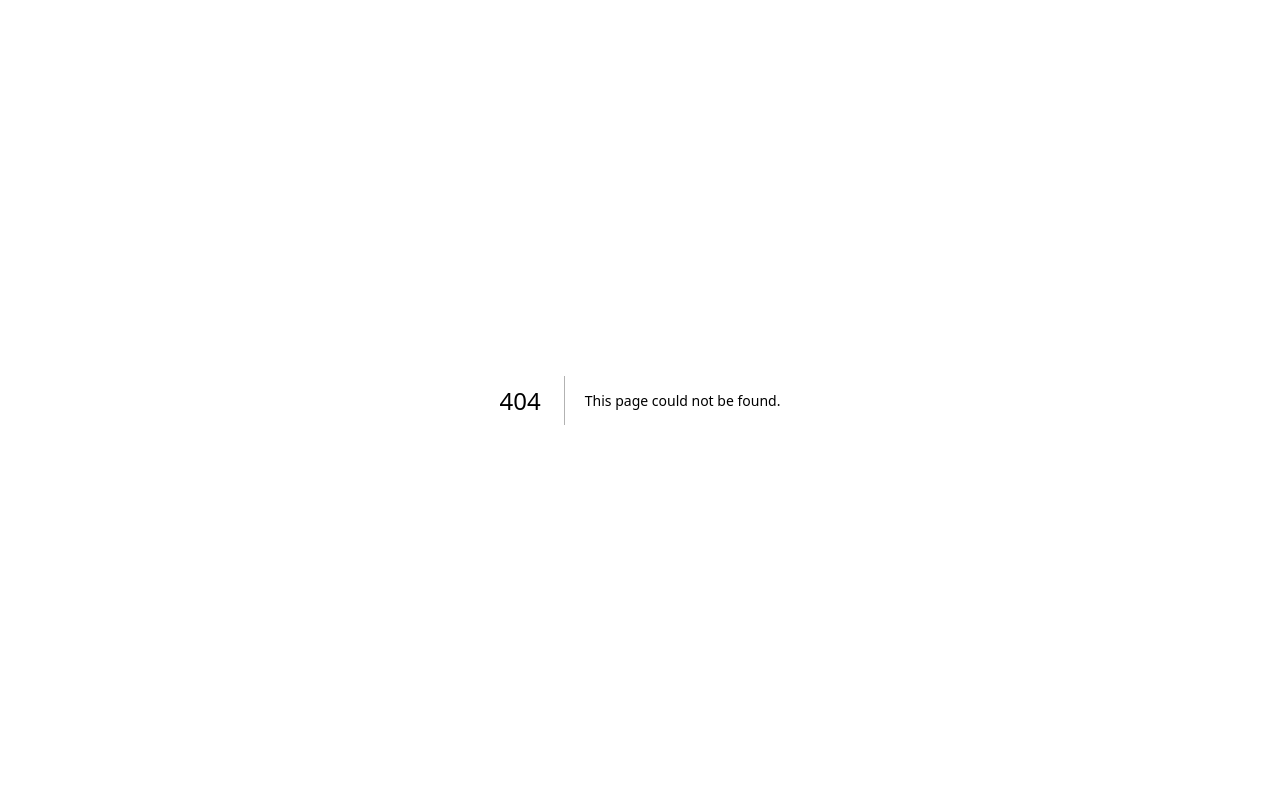
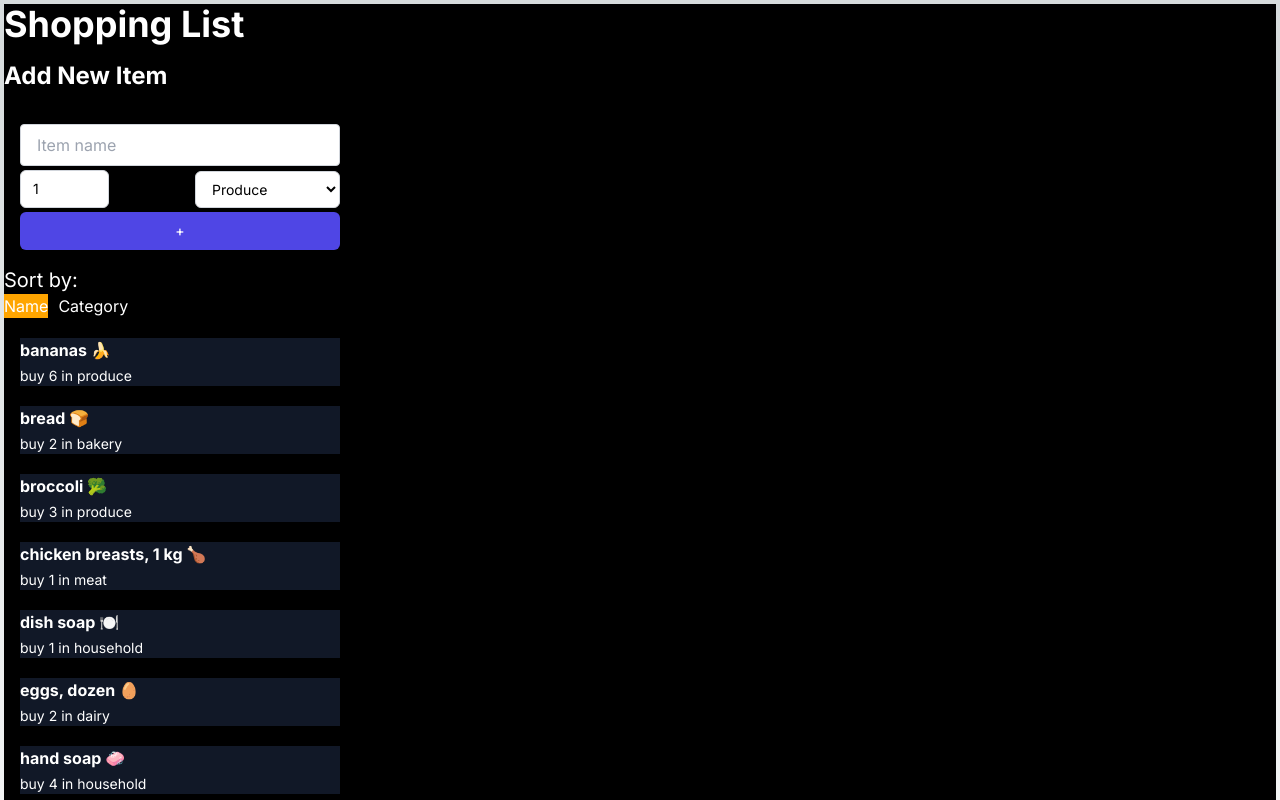
Before and after one commit to cuiyiye/cprg306-assignments, a Next.js app: page /week-6 in a window 1280 px wide. Before the commit this address had no page. Shown: the top 800 px of the page. Built offline with nearby package versions, Linux system fonts and the light colour scheme.

Commit message:
week-6 finished

```diff
--- a/app/page.js
+++ b/app/page.js
@@ -11,6 +11,7 @@
        <p><Link href="week-3">Week 3</Link></p>
        <p><Link href="week-4">Week 4</Link></p>
        <p><Link href="week-5">Week 5</Link></p>
+       <p><Link href="week-6">Week 6</Link></p>
 
      </li>
 
--- /dev/null
+++ b/app/week-6/item-list.js
@@ -0,0 +1,37 @@
+"use client";
+
+import Item from './item.js';
+import { useState } from 'react';
+
+export default function ItemList({items})
+{
+    const [sortBy, setSortBy] = useState('name');
+
+    const sortedItems = items.sort((a, b) => {
+        if (sortBy === 'name')
+        {
+            return a.name.localeCompare(b.name);
+        }
+        else if (sortBy === 'category')
+        {
+            return a.category.localeCompare(b.category);
+        }
+
+        return 0;
+    });
+
+
+
+    return (
+        <div>
+            <p className="text-xl">Sort by: </p>
+            <button onClick={() => setSortBy('name')} style={{ backgroundColor: sortBy === 'name' ? 'orange' : 'black', marginRight: '5px' }} >Name</button>
+            <button onClick={() => setSortBy('category')} style={{ backgroundColor: sortBy === 'category' ? 'orange' : 'black', marginLeft: '5px' }} >Category</button>
+            <ul>
+                {sortedItems.map(item => (
+    <Item key={item.id} name={item.name} quantity={item.quantity} category={item.category} />
+  ))}
+            </ul>
+        </div>
+    );
+}
--- /dev/null
+++ b/app/week-6/item.js
@@ -0,0 +1,10 @@
+export default function Item(props)
+{
+    return (
+        <div className = "m-5 ml-4 bg-gray-900 max-w-xs">
+            <h2 className = " font-bold ">{props.name}</h2>
+            <p className = "mt-1 text-sm"> buy {props.quantity} in {props.category} </p>
+
+        </div>
+    );
+};
--- /dev/null
+++ b/app/week-6/items.json
@@ -0,0 +1,74 @@
+[
+    {
+      "id": "1h2GJKH12gkHG31h1H",
+      "name": "milk, 4 L 🥛",
+      "quantity": 1,
+      "category": "dairy"
+    },
+    {
+      "id": "2KJH3k2j3H1k2J3K1H",
+      "name": "bread 🍞",
+      "quantity": 2,
+      "category": "bakery"
+    },
+    {
+      "id": "3h2KJH3k2j3H1k2J3",
+      "name": "eggs, dozen 🥚",
+      "quantity": 2,
+      "category": "dairy"
+    },
+    {
+      "id": "4k2J3K1H2GJKH12gk",
+      "name": "bananas 🍌",
+      "quantity": 6,
+      "category": "produce"
+    },
+    {
+      "id": "5H1h1H2KJH3k2j3H",
+      "name": "broccoli 🥦",
+      "quantity": 3,
+      "category": "produce"
+    },
+    {
+      "id": "6H1k2J3K1H2GJKH1",
+      "name": "chicken breasts, 1 kg 🍗",
+      "quantity": 1,
+      "category": "meat"
+    },
+    {
+      "id": "7gkHG31h1H2KJH3k",
+      "name": "pasta sauce 🍝",
+      "quantity": 3,
+      "category": "canned goods"
+    },
+    {
+      "id": "8j3H1k2J3K1H2GJK",
+      "name": "spaghetti, 454 g 🍝",
+      "quantity": 2,
+      "category": "dry goods"
+    },
+    {
+      "id": "9H12gkHG31h1H2KJ",
+      "name": "toilet paper, 12 pack 🧻",
+      "quantity": 1,
+      "category": "household"
+    },
+    {
+      "id": "10H3k2j3H1k2J3K1",
+      "name": "paper towels, 6 pack",
+      "quantity": 1,
+      "category": "household"
+    },
+    {
+      "id": "11k2J3K1H2GJKH12",
+      "name": "dish soap 🍽️",
+      "quantity": 1,
+      "category": "household"
+    },
+    {
+      "id": "12GJKH12gkHG31h1",
+      "name": "hand soap 🧼",
+      "quantity": 4,
+      "category": "household"
+    }
+  ]
--- /dev/null
+++ b/app/week-6/new-item.js
@@ -0,0 +1,53 @@
+"use client";
+
+import { useState } from "react";
+
+export default function NewItem({onAddItem}){
+    const [name, setName] = useState("");
+    const [quantity, setQuantity] = useState(1);
+    const [category, setCategory] = useState("");
+
+    const handleSubmit = (event) => {
+        event.preventDefault();
+        const NewId = Math.floor(Math.random() * 10000);
+        const newItem = {id: NewId, name, quantity, category};
+        onAddItem(newItem);
+        setName("");
+        setQuantity(1);
+        setCategory("Produce");
+    };
+
+    return (
+        <div className="flex items-center max-w-s mx-auto p-4 text-black">
+            <form onSubmit={handleSubmit} className="flex flex-col">
+                <div>
+                    <label htmlFor="name" className="block text-sm font-medium text-gray-700"></label>
+                    <input type="text" placeholder="Item name" value={name} onChange={(e) => setName(e.target.value)} required className="w-80 px-4 py-2 rounded bg-white border border-gray-300 shadow-sm focus:border-indigo-500" />
+                </div>
+                <div className="flex items-end">
+                    <div className="flex-1">
+                        <label htmlFor="quantity"></label>
+                        <input type="number" id="quantity" min="1" max="99" value={quantity} onChange={(e) => setQuantity(e.target.value)} required className="mt-1 block w-short px-3 py-2 border border-gray-300 rounded-md shadow-sm focus:outline-none focus:ring-indigo-500 focus:border-indigo-500 sm:text-sm" />
+                    </div>
+                    <div>
+                        <label htmlFor="category"></label>
+                        <select id="category" value={category} onChange={(e) => setCategory(e.target.value)} className="mt-1 block px-3 py-2 bg-white border border-gray-300 rounded-md shadow-sm focus:outline-none focus:ring-indigo-500 focus:border-indigo-500 sm:text-sm" >
+                            <option value="produce">Produce</option>
+                            <option value="dairy">Dairy</option>
+                            <option value="bakery">Bakery</option>
+                            <option value="meat">Meat</option>
+                            <option value="frozen foods">Frozen Foods</option>
+                            <option value="canned goods">Canned Goods</option>
+                            <option value="dry goods">Dry Goods</option>
+                            <option value="beverages">Beverages</option>
+                            <option value="snacks">Snacks</option>
+                            <option value="household">Household</option>
+                            <option value="other">Other</option>
+                        </select>
+                    </div>
+                </div>
+                <button type="submit"className="mt-1 block w-full px-3 py-2 border border-transparent shadow-sm text-sm font-medium rounded-md text-white bg-indigo-600 hover:bg-indigo-700 focus:outline-none ">+</button>
+            </form>
+        </div>
+    );
+}
--- /dev/null
+++ b/app/week-6/page.js
@@ -0,0 +1,27 @@
+"use client";
+
+import ItemList from './item-list.js';
+import NewItem from './new-item.js';
+import ItemsData from './items.json';
+import { useState } from 'react';
+
+export default function Page() {
+
+    const [items, setItems] = useState(ItemsData);
+
+    const handleAddItem = (newItem) => {
+        setItems([...items, newItem]);
+    }
+
+    return(
+        <main className = "m-1 ml-1 bg-black text-white">
+            <h1 className = "text-4xl font-bold">Shopping List</h1>
+            <h2 className = "text-2xl font-bold text-white py-4">Add New Item</h2>
+            <NewItem onAddItem={handleAddItem} />
+            <ItemList items={items} />
+
+        </main>
+
+    );
+
+  }
```
